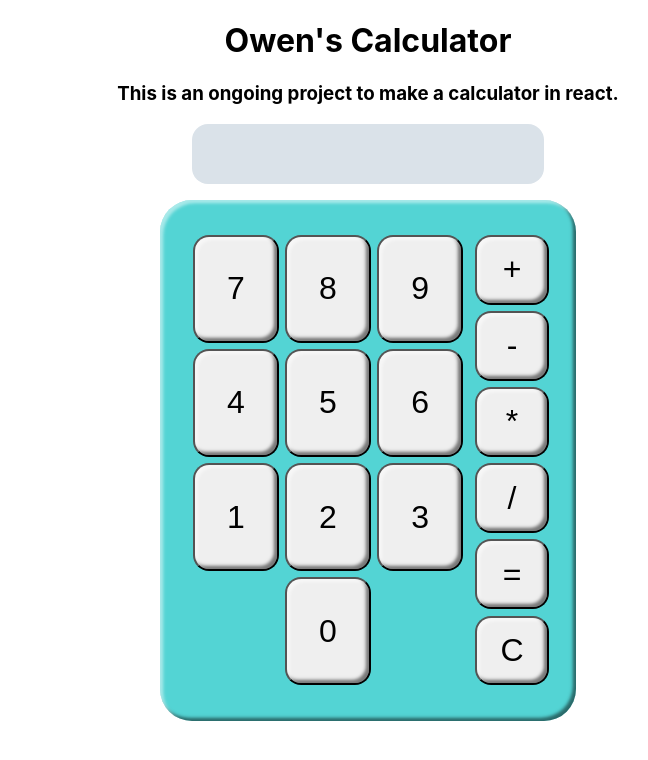
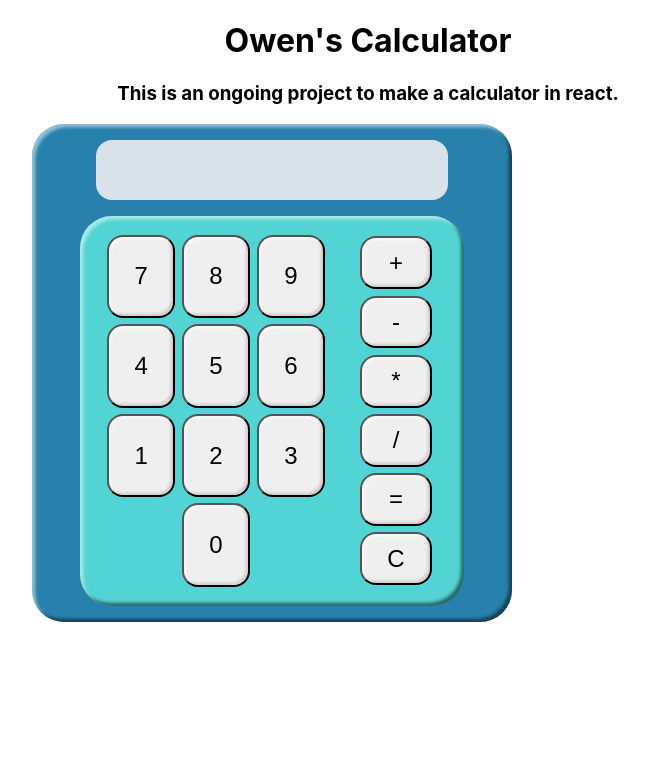
Before and after one commit to OwenPortfolio/react-calculator, a React (Create React App) app: page / in a window 1280 px wide. Shown: the top 760 px of the page, without its empty margins (272-920 px from the left). Built offline with nearby package versions, Linux system fonts and the light colour scheme.

Commit message:
complete styling to resemble real-life calculator

```diff
--- a/src/components/Grid.jsx
+++ b/src/components/Grid.jsx
@@ -31,6 +31,7 @@ const Grid = () => {
     }
     return (
         <>
+        <div id='Calculator'>
             <TextBox text={text}/>
             <div id='pageContainer'>
             <div id='ButtonGrid'>
@@ -54,7 +55,7 @@ const Grid = () => {
                 <button className='actionButton' onClick={clear}>C</button>
             </div>
             </div>
-
+        </div>
         </>
 
     )
--- a/src/index.css
+++ b/src/index.css
@@ -20,13 +20,23 @@ h3{
   box-shadow: inset 0.2em 0.2em 0.2em 0 rgba(255,255,255,0.5), inset -0.2em -0.2em 0.2em 0 rgba(0,0,0,0.5);
   background-color: rgb(83, 212, 212);
   border-radius: 2rem;
-  padding: 2rem;
+  padding: 1rem;
   max-width: 22rem;
   display: flex;
   justify-content: center;
   margin: 0px auto;
 }
 
+#Calculator {
+  box-shadow: inset 0.2em 0.2em 0.2em 0 rgba(255,255,255,0.5), inset -0.2em -0.2em 0.2em 0 rgba(0,0,0,0.5);
+  background-color: rgb(40, 129, 173);
+  padding-top: 1rem;
+  padding-bottom: 1rem;
+  max-width: 30rem;
+  margin-left: 19rem;
+  margin-right: 19rem;
+  border-radius: 2rem;
+}
 #ButtonGrid {
   min-width: 18rem;
   max-width: 15rem;
@@ -37,8 +47,8 @@ h3{
 }
 
 #ActionGrid {
-  min-width: 5rem;
-
+  margin-right: 2.5rem;
+  min-width: 4.5rem;
   justify-content: center;
   text-align: center;
   display: flex;
@@ -47,8 +57,8 @@ h3{
 }
 
 #TextBox{
-  justify-content: center;
-  text-align: center;
+  justify-content: right;
+  text-align: right;
   margin:0px auto;
   margin-bottom: 1rem;
   background-color: rgb(218, 226, 233);
@@ -60,9 +70,9 @@ h3{
 }
 
 .numberButton {
-  box-shadow: inset 0.1em 0.1em 0.1em 0 rgba(255,255,255,0.5), inset -0.1em -0.1em 0.1em 0 rgba(0,0,0,0.5);
-  font-size:xx-large;
-  padding: 2rem;
+  box-shadow: inset 0.1em 0.1em 0.1em 0 rgba(255,255,255,0.5), inset -0.1em -0.1em 0.1em 0 rgba(0, 0, 0, 0.129);
+  font-size:x-large;
+  padding: 1.6rem;
   border-radius: 1rem;
   margin: 0.2rem;
 }
@@ -71,11 +81,12 @@ h3{
 }
 
 .actionButton {
-  box-shadow: inset 0.1em 0.1em 0.1em 0 rgba(255,255,255,0.5), inset -0.1em -0.1em 0.1em 0 rgba(0,0,0,0.5);
-  font-size:xx-large;
-  padding:0.9rem;
+  box-shadow: inset 0.1em 0.1em 0.1em 0 rgba(255,255,255,0.5), inset -0.1em -0.1em 0.1em 0 rgba(0, 0, 0, 0.129);
+  font-size:x-large;
+  padding:0.65rem;
   border-radius: 1rem;
-  margin: 0.2rem;
+  margin-top: 0.2rem;
+  margin-bottom: 0.2rem;
 }
 .actionButton:active{
   background-color: rgb(0, 149, 255);
```
Lines whose indentation alone changed are shown as unchanged.
